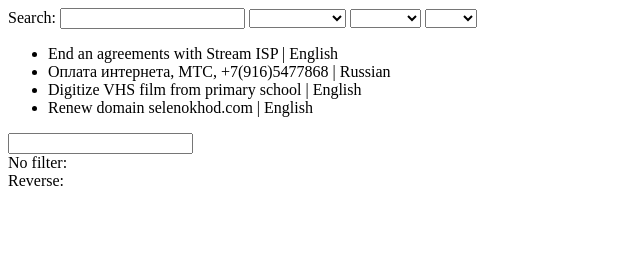
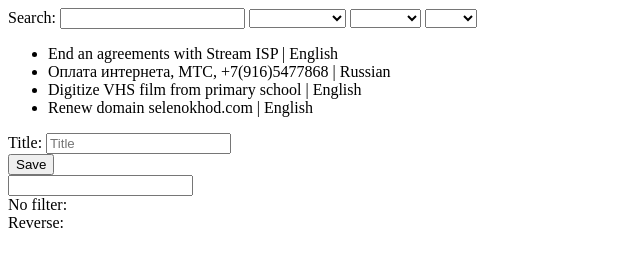
Before and after one commit to renatus/App2, a plain HTML site: page index.html in a window 1280 px wide. Shown: the whole page, without its empty margins (0-640 px from the left). Drawn offline with Linux system fonts and the light colour scheme.

```diff
--- a/index.html
+++ b/index.html
@@ -50,7 +50,7 @@
 		</li>
 	</ul>
 
-    <form ng-show="adding">
+    <form>
         <label>Title:</label>
         <input type="text" ng-model="activity2.title" placeholder="Title" ng-required/>
         <br/>
```
